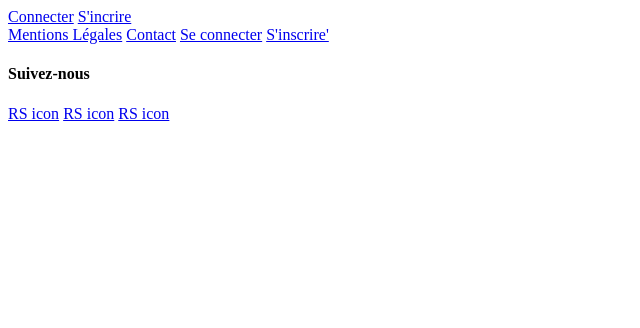
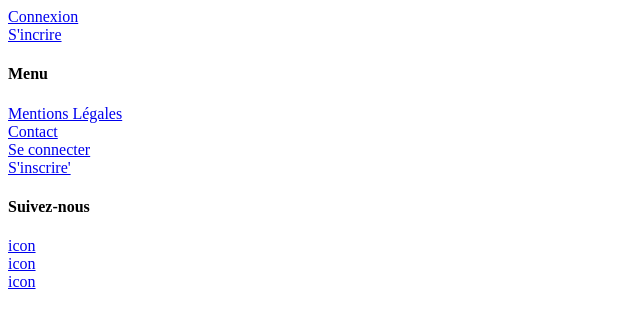
Before and after one commit to PHDarthoux/coolocasa, a Symfony app: template templates/base.html.twig in a window 1280 px wide. Shown: the top 328 px of the page, without its empty margins (0-640 px from the left). Run offline with Twig, Linux system fonts and the light colour scheme; the template is opened without the code that fills it, so the values that code supplies are empty; some libraries are stand-ins or nearby versions.

Commit message:
feat: front base (header & footer) + accueil

```diff
--- a/assets/app.js
+++ b/assets/app.js
@@ -7,5 +7,6 @@
 
 // any CSS you import will output into a single css file (app.css in this case)
 import './styles/app.css';
+import './styles/home.css';
 
 import 'bootstrap/dist/css/bootstrap.min.css';
--- /dev/null
+++ b/assets/styles/home.css
@@ -0,0 +1,3 @@
+.welcome{
+    background: #FFBC42;
+}
--- a/templates/base.html.twig
+++ b/templates/base.html.twig
@@ -17,12 +17,20 @@
 	</head>
 	<header>
 		{% block header %}
+			<div class="d-flex flex-row-reverse ">
 				{% if app.user %}
+					<div class="p-2">
 						<a href="{{ path('app_logout') }}">Déconnecter</a>
+					</div>
 				{% else %}
-				<a href="{{ path('app_login') }}">Connecter</a>
+					<div class="p-2">
+						<a href="{{ path('app_login') }}">Connexion</a>
+					</div>
+					<div class="p-2">
 						<a href="{{ path('app_register') }}">S'incrire</a>
+					</div>
 				{% endif %}
+			</div>
 		{% endblock %}
 	</header>
 
@@ -32,20 +40,39 @@
 
 	<footer>
 		{% block footer %}
+			<div class="container py-4">
 				<div class="row">
-				<div class="bg-primary">
+					<div class="d-flex flex-column col-6">
+						<h4 class="mt-2">Menu</h4>
+						<div class="p-1">
 							<a href="#">Mentions Légales</a>
+						</div>
+						<div class="p-1">
 							<a href="#">Contact</a>
+						</div>
+						<div class="p-1">
 							<a href="#">Se connecter</a>
+						</div>
+						<div class="p-1">
 							<a href="#">S'inscrire'</a>
 						</div>
-				<div class="col-5">
-					<h4>Suivez-nous</h4>
-					<a href="#">RS icon</a>
-					<a href="#">RS icon</a>
-					<a href="#">RS icon</a>
 					</div>
 
+					<div class="col-6">
+						<h4 class="mt-2">Suivez-nous</h4>
+						<div class="d-flex flex-row">
+							<div class="p-2">
+								<a href="#">icon</a>
+							</div>
+							<div class="p-2">
+								<a href="#">icon</a>
+							</div>
+							<div class="p-2">
+								<a href="#">icon</a>
+							</div>
+						</div>
+					</div>
+				</div>
 			</div>
 		{% endblock %}
 	</footer>
```
Also changed, not shown: assets/styles/app.css (+16 -2 lines), templates/accueil/index.html.twig (+5 -11 lines). Lines whose indentation alone changed are shown as unchanged.
